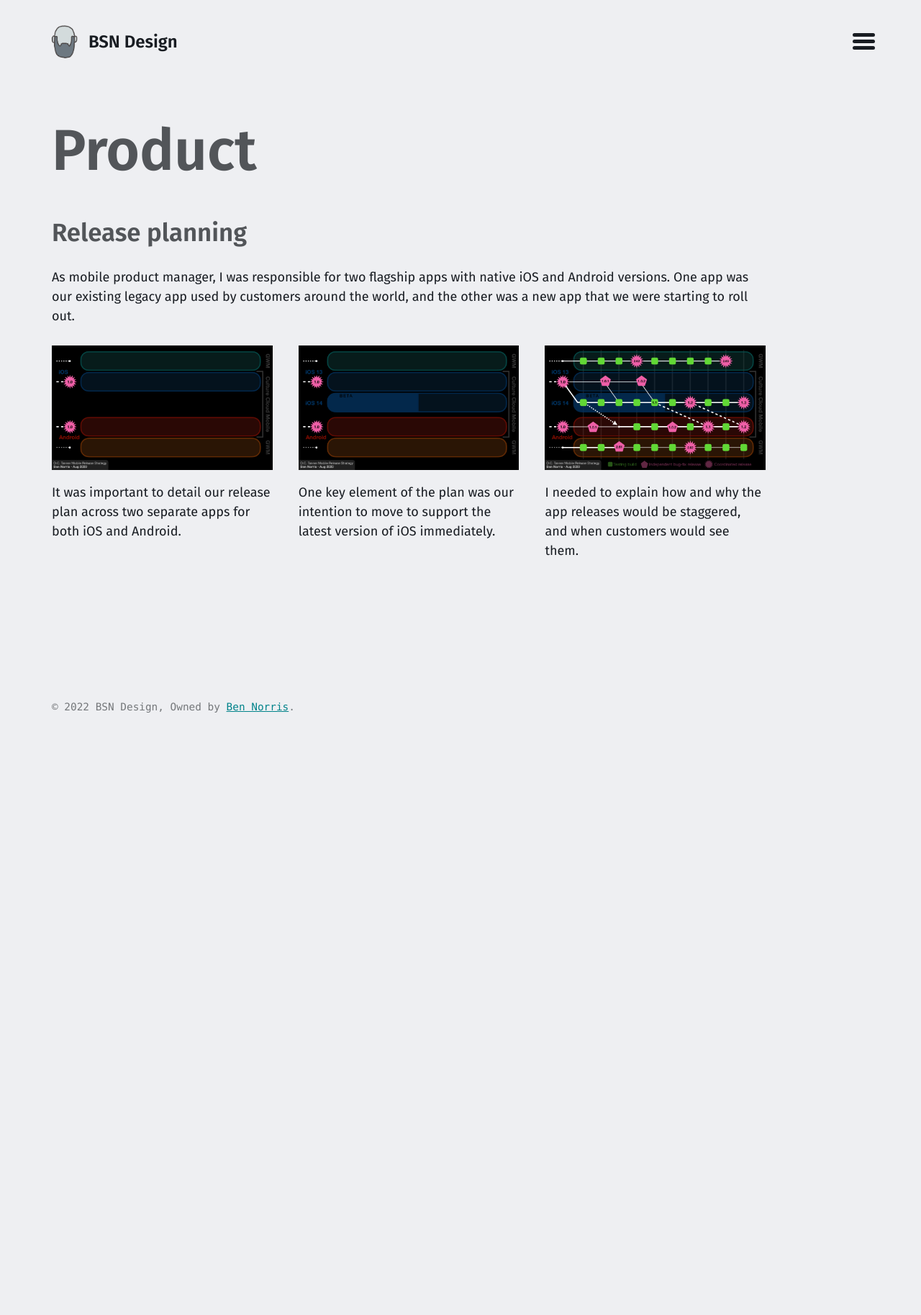
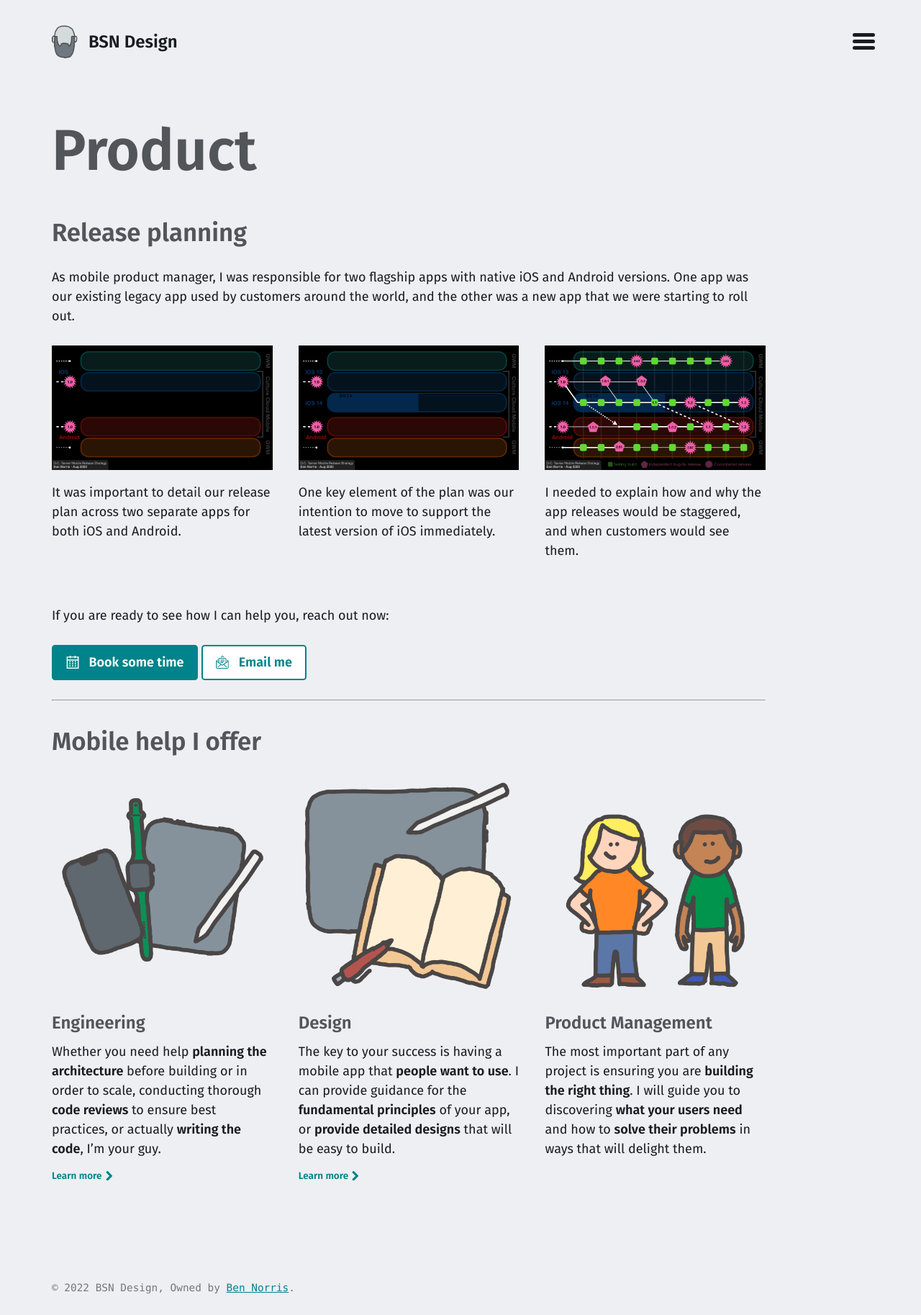
Before and after one commit to bsn-design/bsn-design.github.io, a Jekyll site: the page built from mobile/product.md, in a window 1280 px wide. Shown: the whole page at 72% size. Built offline with Jekyll 4.4.1, drawn with Linux system fonts in a browser that asks for light colours; before the commit the page ends 1021 px from its top, so only the background shows below that.

Commit message:
Add offerings to each work page

```diff
--- /dev/null
+++ b/_includes/offerings.html
@@ -0,0 +1,24 @@
+<div class="entry-content">
+    <div id="my-work" class="entries-grid offerings">
+        <div class="entry engineering-offering">
+            <h3 class="entry-title">Engineering</h3>
+            <a href="/mobile/engineering"><img src="/assets/images/mobile.png" class="entry-image" alt="Mobile consulting"></a>
+            <p class="entry-excerpt">Whether you need help <strong>planning the architecture</strong> before building or in order to scale, conducting thorough <strong>code reviews</strong> to ensure best practices, or actually <strong>writing the code</strong>, I’m your guy.</p>
+            <p class="entry-excerpt more-link"><a href="/mobile/engineering/" class="more-link">Learn more <span class="icon icon--arrow-right">{% include icon-arrow-right.svg %}</span></a></p>
+        </div>
+
+        <div class="entry design-offering">
+            <h3 class="entry-title">Design</h3>
+            <a href="/mobile/design"><img src="/assets/images/sketchnotes.png" class="entry-image" alt="Design"></a>
+            <p class="entry-excerpt">The key to your success is having a mobile app that <strong>people want to use</strong>. I can provide guidance for the <strong>fundamental principles</strong> of your app, or <strong>provide detailed designs</strong> that will be easy to build.</p>
+            <p class="entry-excerpt more-link"><a href="/mobile/design/" class="more-link">Learn more <span class="icon icon--arrow-right">{% include icon-arrow-right.svg %}</span></a></p>
+        </div>
+
+        <div class="entry product-offering">
+            <h3 class="entry-title">Product Management</h3>
+            <a href="/mobile/product"><img src="/assets/images/leaders.png" class="entry-image" alt="Mental health"></a>
+            <p class="entry-excerpt">The most important part of any project is ensuring you are <strong>building the right thing</strong>. I will guide you to discovering <strong>what your users need</strong> and how to <strong>solve their problems</strong> in ways that will delight them.</p>
+            <p class="entry-excerpt more-link"><a href="/mobile/product/" class="more-link">Learn more <span class="icon icon--arrow-right">{% include icon-arrow-right.svg %}</span></a></p>
+        </div>
+    </div>
+</div>
--- /dev/null
+++ b/_layouts/work.html
@@ -0,0 +1,26 @@
+---
+layout: landing
+---
+
+{{ content }}
+
+<div class="entry-content">
+    <div>
+        <p>If you are ready to see how I can help you, reach out now:</p>
+        <p>
+            <a href="/scheduling/" class="btn" data-analytics='"View Schedule", {"props":{"page":"{{ page.title | downcase }}","location":"footer"}}'>
+                <span class="icon">{% include icon-calendar.svg %}</span>
+                Book some time
+            </a>
+
+            <a href="mailto:BSN%20Design%20%3Cinfo%40bsn.design%3E?subject=I%20would%20like%20to%20hire%20BSN%20Design" data-analytics='"Email", {"props":{"page":"{{ page.title | downcase }}","location":"footer"}}' class="btn secondary">
+                <span class="icon">{% include icon-email.svg %}</span>
+                Email me
+            </a>
+        </p>
+    </div>
+    <hr/>
+    <h2>Mobile help I offer</h2>
+</div>
+
+{% include offerings.html %}
--- a/_sass/basically-basic/_entries.scss
+++ b/_sass/basically-basic/_entries.scss
@@ -121,6 +121,18 @@
       }
     }
   }
+}
+
+.engineering .engineering-offering .more-link {
+  display: none;
+}
+
+.design .design-offering .more-link {
+  display: none;
+}
+
+.product .product-offering .more-link {
+  display: none;
 }
 
 
--- a/_sass/basically-basic/_reset.scss
+++ b/_sass/basically-basic/_reset.scss
@@ -120,6 +120,8 @@ hr {
   height: 0; /* 1 */
   overflow: visible; /* 2 */
   box-sizing: content-box; /* 1 */
+  margin-top: 1em;
+  margin-bottom: 2em;
 }
 
 /**
```
Also changed, not shown: index.html (+1 -24 lines), mobile/design.md (+1 -1 lines), mobile/engineering.md (+1 -1 lines), mobile/product.md (+1 -1 lines).
